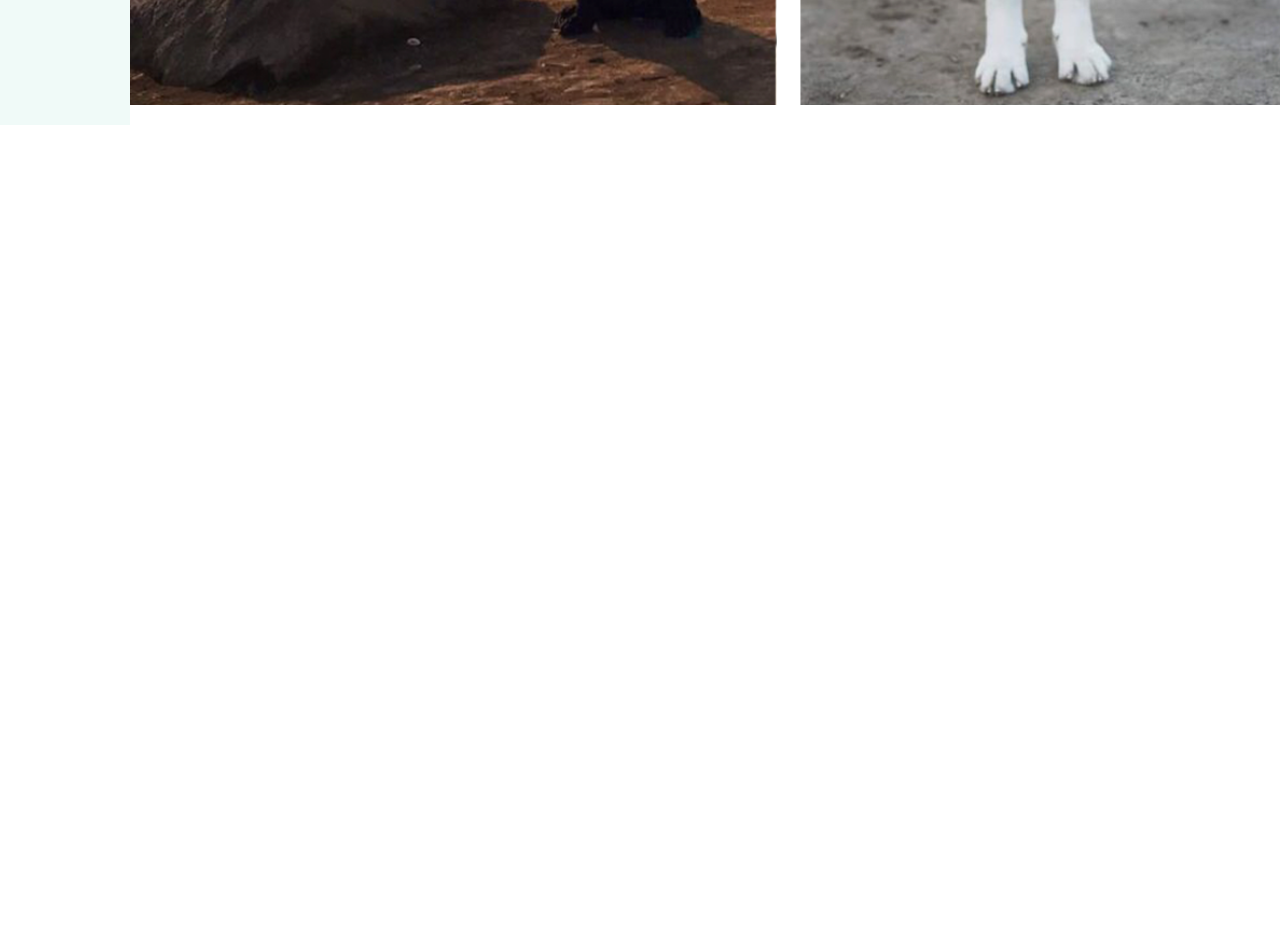
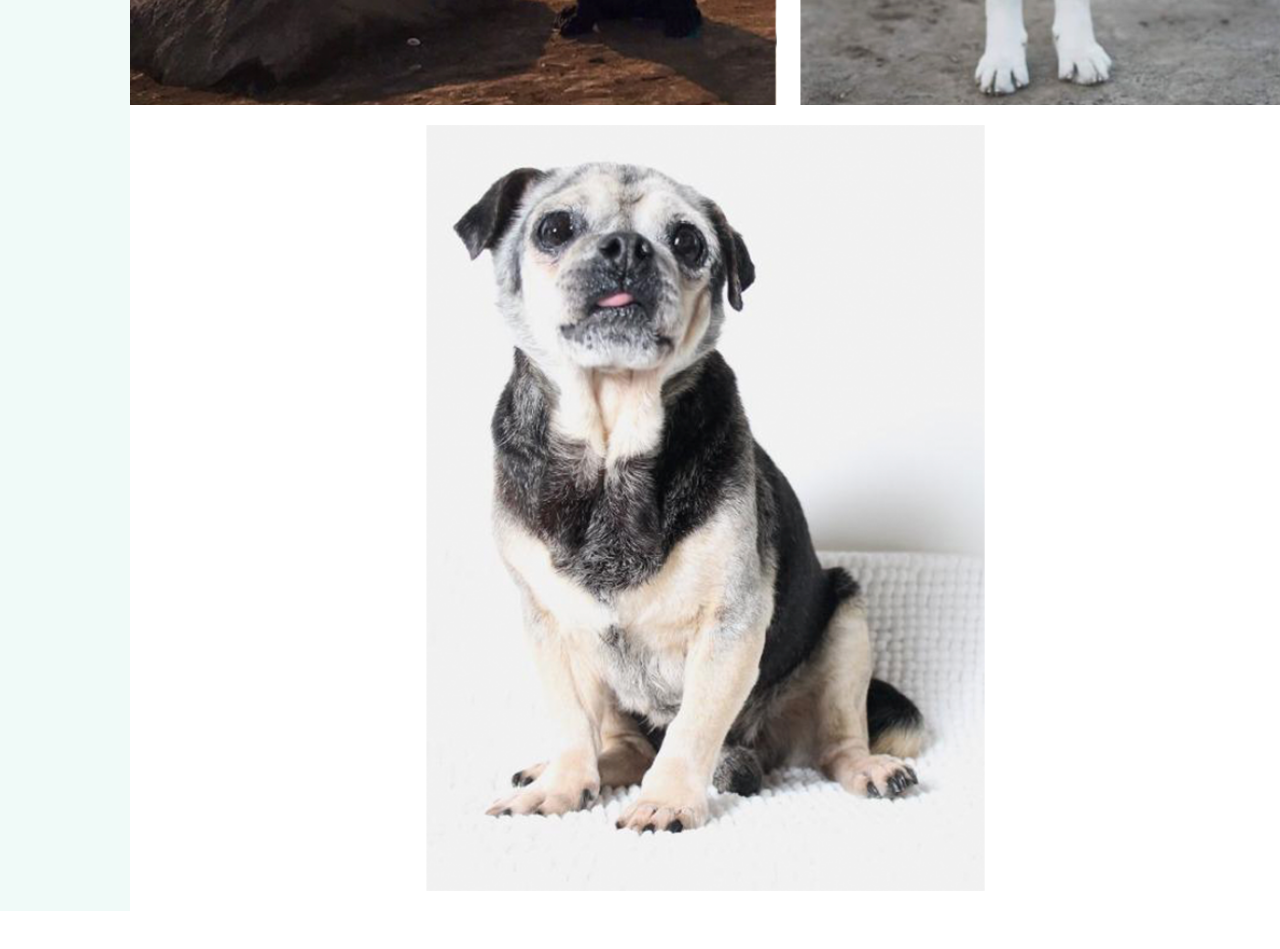
Before and after one commit to ishanliou/facebrrk, a React (Create React App) app: page /about in a window 1280 px wide. Shown: the part 3120-4069 px from the top of the page. Before the commit the page ends 3445 px from the top, so only its background shows below. Built offline with nearby package versions, Linux system fonts and the light colour scheme.

Commit message:
about-imgs

```diff
--- a/src/components/About.js
+++ b/src/components/About.js
@@ -15,6 +15,9 @@ const About = () => {
             <div className="about-img">
             <img src={`FaceBrrk-about-bark04.png`} style={{width:'1150px', height:'auto' }} alt="about-brrk04" />
             </div>
+            <div className="about-img">
+            <img src={`FaceBrrk-about-bark05.png`} style={{width:'1150px', height:'auto' }} alt="about-brrk05" />
+            </div>
         </div>
     )
 }
```
Also changed, not shown: public/FaceBrrk-about-bark05.png (added).
